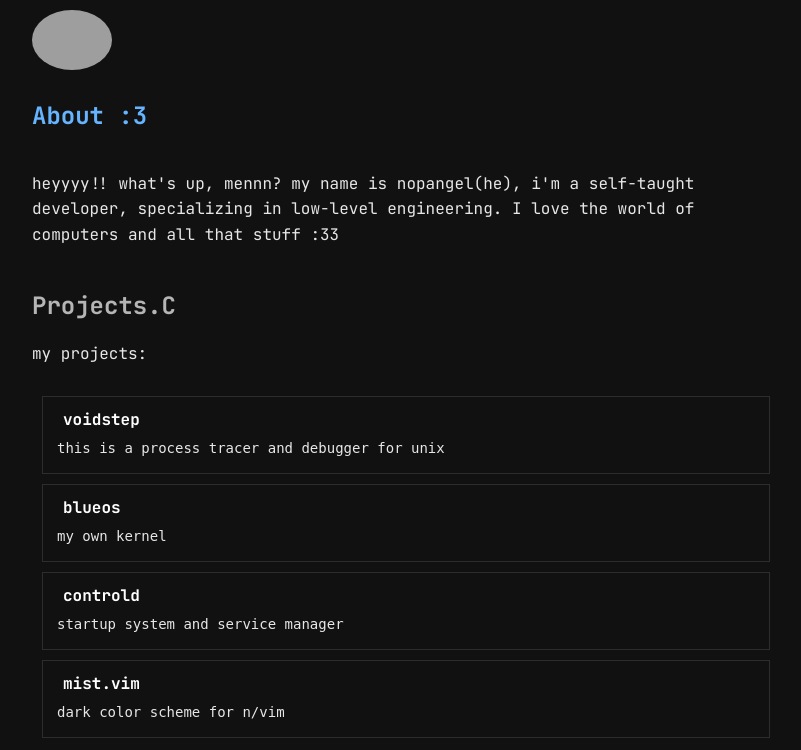
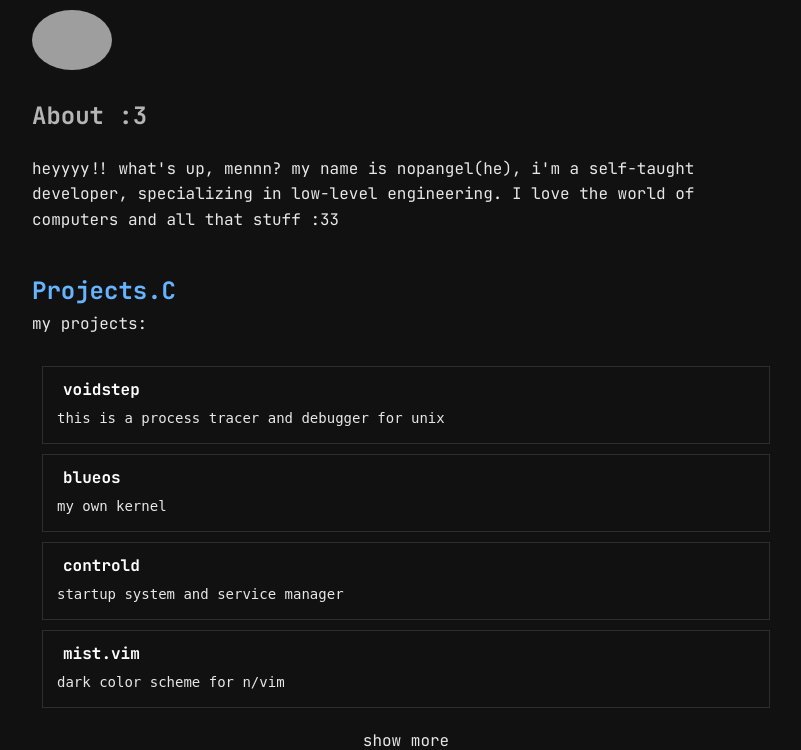
Before and after one commit to NopAngel/portfolio, a PHP site: page / in a window 1280 px wide. Shown: the part 81-831 px from the top of the page, without its empty margins (234-1035 px from the left). Run offline with PHP 8.4, Linux system fonts and the light colour scheme; grey boxes are pictures that could not be loaded.

Commit message:
FUCK YOU CSS

```diff
--- a/assets/index.css
+++ b/assets/index.css
@@ -95,12 +95,12 @@ main {
 .sect__main h2 {
     color: #b5b5b5;
 }
-
+/*
 .sect__main h2, .sect__project h2, .sect__contact h2 {
     color: #66b3ff;
     margin-bottom: 15px;
 }
-
+*/
 .sect__main p, .sect__project p, .sect__contact p {
     color: #e7e7e7;
 }
@@ -117,7 +117,7 @@ main {
 }
 
 .sect__project h2 {
-    color: #b5b5b5;
+    color: #66b3ff;
 }
 
 .cards_projects {
```
